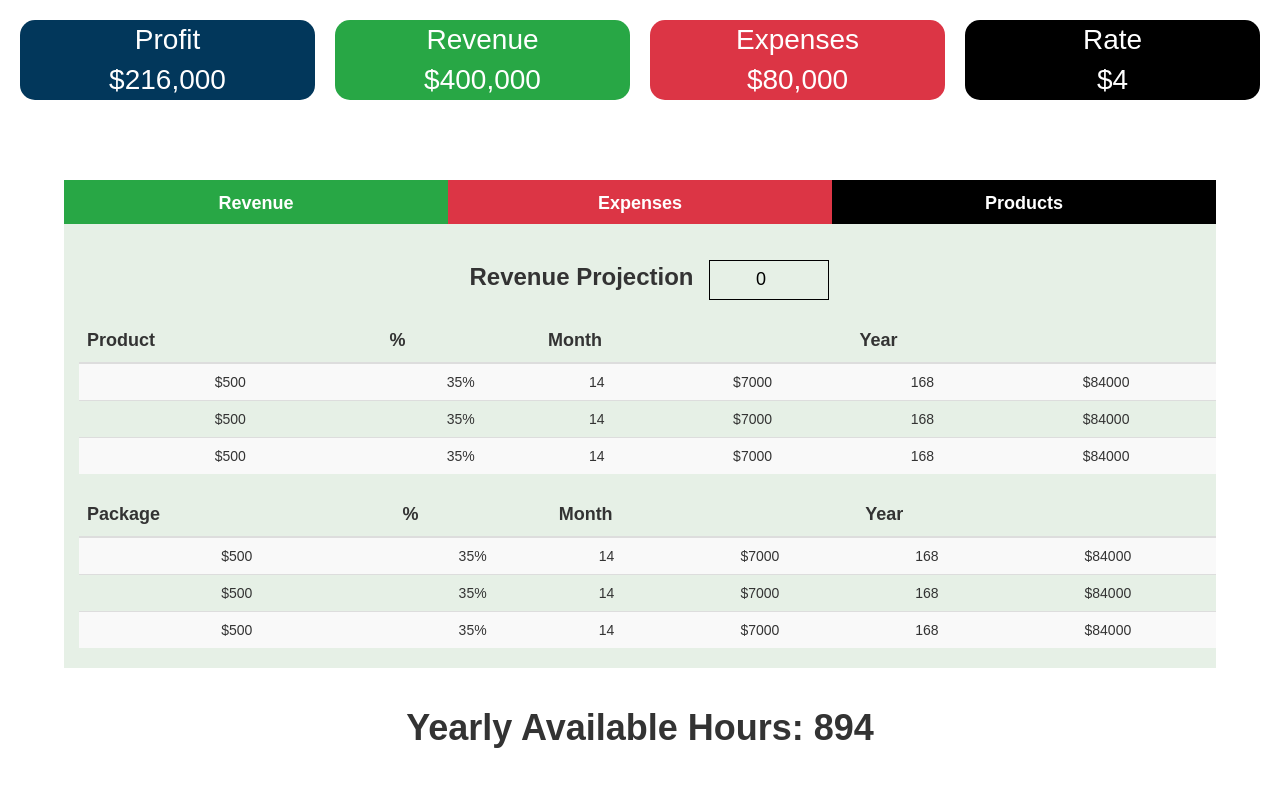
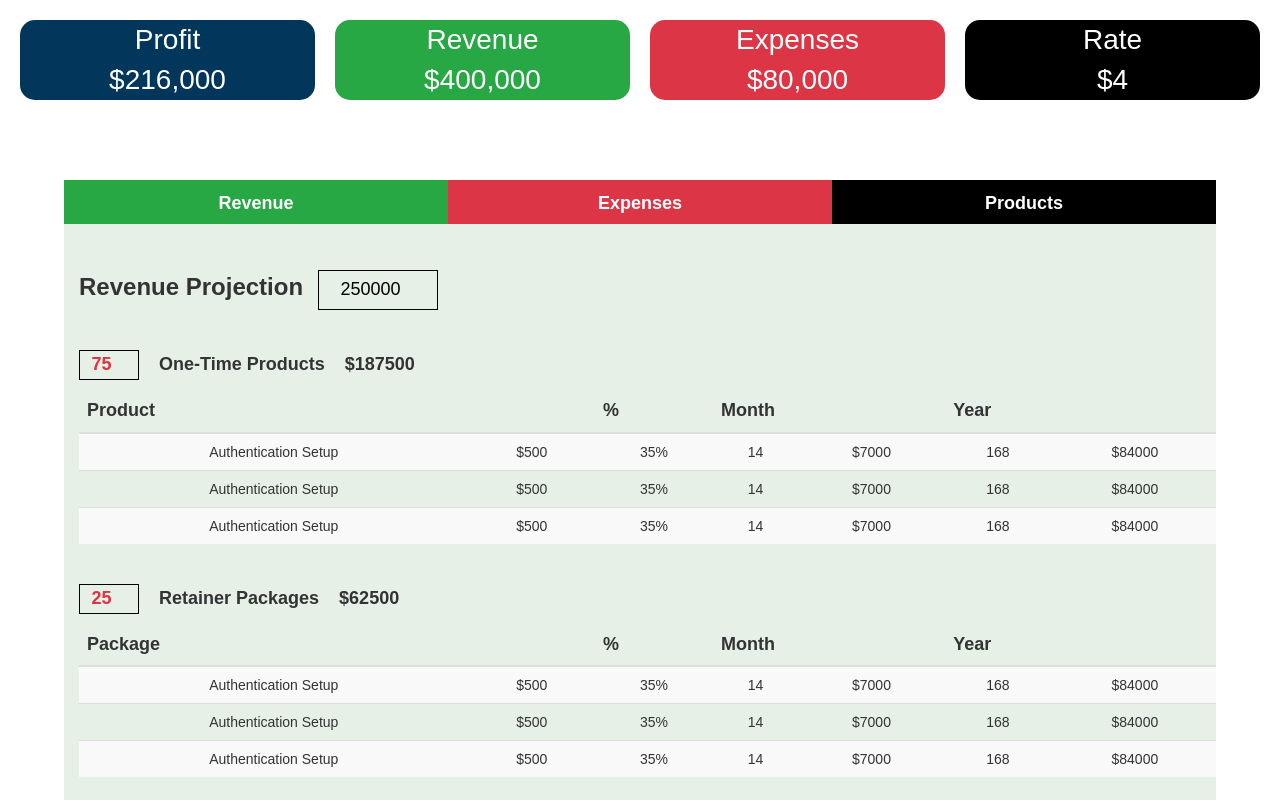
Before and after one commit to SSelke/revenue-calculator, a React app: page / in a window 1280 px wide. Shown: the top 800 px of the page. Built offline with nearby package versions, Linux system fonts and the light colour scheme.

Commit message:
update revenue

```diff
--- a/src/components/MainCalculator/Tabs/Revenue/Revenue.css
+++ b/src/components/MainCalculator/Tabs/Revenue/Revenue.css
@@ -4,9 +4,27 @@
     background: #e6f0e6;
 }
 
-/* .row {
-    margin-bottom: 40px !important;
-} */
+.col {
+    margin: 10px auto !important;
+}
+
+.Percentage {
+    text-align: left;
+    font-size: 18px;
+    font-weight: bold;
+    margin-bottom: 10px;
+}
+
+.Percentage input {
+    background: transparent;
+    border: 1px solid black;
+    width: 60px;
+    text-align: center;
+}
+
+.Percentage span {
+    margin-left: 20px;
+}
 
 .Table thead{
     font-size: 18px;
@@ -14,6 +32,7 @@
 
 .Projection {
     margin: 20px 0;
+    text-align: left;
 }
 
 .Projection h3 {
--- a/src/components/MainCalculator/Tabs/Revenue/Revenue.js
+++ b/src/components/MainCalculator/Tabs/Revenue/Revenue.js
@@ -6,34 +6,95 @@ import classes from './Revenue.css';
 class Revenue extends Component {
 
     state = {
-        revenueProjection: 0
+        revenueProjection: 250000,
+        one_time_products_value: 187500,
+        retainer_packages_value: 62500,
+        products_percentage: 75,
+        retainer_percentage: 25,
+        oneTimeProducts: [
+            {product: 'Authentication Setup', percentage: 35},
+            {product: 'List Hygiene 100K', percentage: 25},
+            {product: 'List Hygiene 300K', percentage: 10},
+            {product: 'De-Listing', percentage: 30},
+        ],
+        retainerClients: [
+            {product: 'Silver', percentage: 35},
+            {product: 'Gold', percentage: 45},
+            {product: 'Platinum', percentage: 20}
+        ]
     }
 
     handleRevenueProjection = (event) => {
-        this.setState({revenueProjection: event.target.value}, () => {
+        if (event.target.value < 0) {
+            return;
+        }
+        this.setState({ revenueProjection: event.target.value}, () => {
             console.log(this.state.revenueProjection);
         });
     }
 
+    productPercentageHandler = (event) => {
+        if (event.target.value > 100 || event.target.value < 0) {
+            return;
+        }
+        this.setState({ products_percentage: event.target.value }, () => {
+            this.revenuePercentageHandler('product');
+        });
+    }
+
+    retainerPercentageHandler = (event) => {
+        if (event.target.value > 100 || event.target.value < 0) {
+            return;
+        }
+        this.setState({ retainer_percentage: event.target.value }, () => {
+            this.revenuePercentageHandler('retainer');
+        });
+    }
+
+    revenuePercentageHandler = (change) => {
+        let number = null;
+        let newNumber = 100;
+        switch(change) {
+            case 'product':
+                number = this.state.products_percentage;
+                newNumber -= number;
+                this.setState({ retainer_percentage: newNumber });
+                break;
+            case 'retainer':
+                number = this.state.retainer_percentage;
+                newNumber -= number;
+                this.setState({ products_percentage: newNumber });
+                break;
+        }
+    }
+
     render () {
+
+        const one_time_products = Math.ceil((this.state.products_percentage/ 100) * this.state.revenueProjection);
+        const retainerPackages = Math.ceil((this.state.retainer_percentage / 100) * this.state.revenueProjection);
 
         return (
             <div id='revenue' style={this.props.style} className={classes.Revenue}>
                 <Grid>
-                    <Row className={classes.row}>
-                        <Col xs={12} sm={12}>
+                    <Row>
+                        <Col className={classes.col} xs={12} sm={12}>
                             <div className={classes.Projection}>
                                 <h3>Revenue Projection</h3>
                                 <input type="number" value={this.state.revenueProjection} onChange={this.handleRevenueProjection}/>
                             </div>
                         </Col>
                     </Row>
-                    <Row>
-                        <Col xs={12}>
+                    <Row className={classes.row}>
+                        <Col className={classes.col}  xs={12}>
+                            <div className={classes.Percentage}>
+                                <input type="number" onChange={this.productPercentageHandler} value={this.state.products_percentage}/>
+                                <span>One-Time Products</span>
+                                <span>${one_time_products}</span>
+                            </div>
                             <Table striped className={classes.Table}>
                                 <thead>
                                     <tr>
-                                        <th>Product</th>
+                                        <th colSpan="2">Product</th>
                                         <th>%</th>
                                         <th colSpan="2">Month</th>
                                         <th colSpan="2">Year</th>
@@ -46,11 +107,16 @@ class Revenue extends Component {
                                 </tbody>
                             </Table>
                         </Col>
-                        <Col xs={12}>
+                        <Col className={classes.col} xs={12}>
+                            <div className={classes.Percentage}>
+                                <input type="number" onChange={this.retainerPercentageHandler} value={this.state.retainer_percentage} />
+                                <span>Retainer Packages</span>
+                                <span>${retainerPackages}</span>
+                            </div>
                             <Table striped className={classes.Table}>
                                 <thead>
                                     <tr>
-                                        <th>Package</th>
+                                        <th colSpan="2">Package</th>
                                         <th>%</th>
                                         <th colSpan="2">Month</th>
                                         <th colSpan="2">Year</th>
--- a/src/components/MainCalculator/Tabs/Revenue/TableData/TableData.js
+++ b/src/components/MainCalculator/Tabs/Revenue/TableData/TableData.js
@@ -4,6 +4,7 @@ import classes from './TableData.css';
 const tableData = (props) => {
     return (
         <tr>
+            <td>Authentication Setup</td>
             <td>$500</td>
             <td>35%</td>
             <td>14</td>
```
